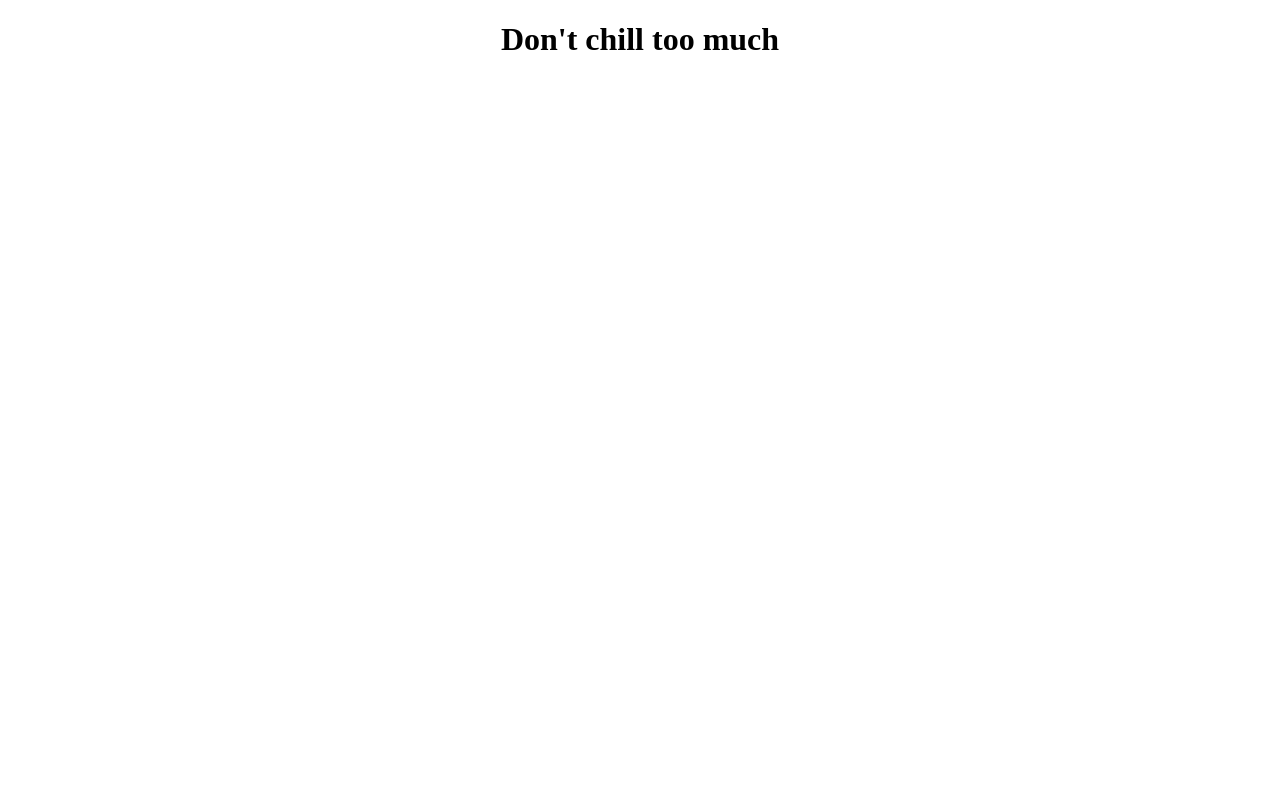
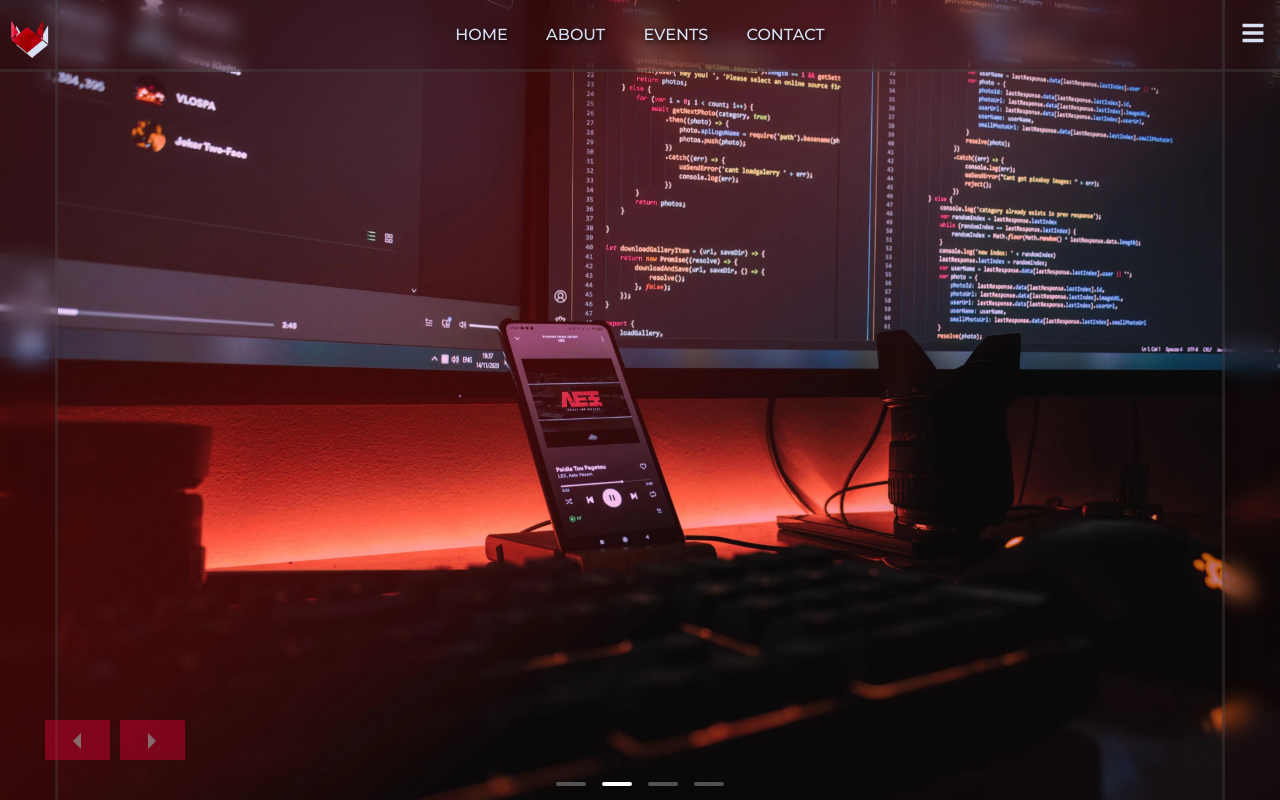
Before and after one commit to amansingh-gh/EMS, a React (Create React App) app: page / in a window 1280 px wide. Built offline with nearby package versions, Linux system fonts and the light colour scheme.

Commit message:
header section complete

```diff
--- a/package.json
+++ b/package.json
@@ -8,6 +8,8 @@
     "@testing-library/user-event": "^13.5.0",
     "react": "^18.2.0",
     "react-dom": "^18.2.0",
+    "react-icons": "^4.10.1",
+    "react-responsive-carousel": "^3.2.23",
     "react-scripts": "5.0.1",
     "web-vitals": "^2.1.4"
   },
--- a/src/App.jsx
+++ b/src/App.jsx
@@ -1,9 +1,10 @@
+import Header from './components/Header'
 import './assets/styles/App.css';
 
 function App() {
   return (
     <div className="App">
-      <h1>Don't chill too much</h1>
+      <Header/>
     </div>
   );
 }
--- a/src/assets/styles/App.css
+++ b/src/assets/styles/App.css
@@ -1,3 +1,242 @@
-h1{
-  text-align: center;
+/* google font url */
+@import url('https://fonts.googleapis.com/css2?family=Montserrat:ital,wght@0,100;0,200;0,300;0,400;0,500;0,600;0,700;0,800;0,900;1,100;1,200;1,300;1,400;1,500;1,600;1,700;1,800;1,900&family=Poppins:ital,wght@0,100;0,200;0,300;0,400;0,500;0,600;0,700;1,100;1,200&display=swap');
+
+/* font-family: 'Montserrat', sans-serif;
+font-family: 'Poppins', sans-serif; */
+
+/* google font url */
+
+
+/* variables */
+:root{
+  --white:rgb(218, 224, 243);
+  --red:rgb(238, 0, 59);
+  --orange:rgb(255, 60, 0);
+  --green:rgb(0, 255, 179);
 }
+/* variables */
+
+/* =================reset default Style===================== */
+*{
+  margin: 0;
+  padding: 0;
+  box-sizing: border-box;
+}
+body{
+  font-family: 'Montserrat', sans-serif;
+/* font-family: 'Poppins', sans-serif; */
+}
+/* =================reset default Style===================== */
+
+/* ================Header============== */
+#hero-section{
+  width: 100%;
+  height: 100vh;
+  position: relative;
+  overflow: hidden;
+}
+/* ---------------slider -------------- */
+.carousel-root {
+  width: 100%;
+  height: 100%;
+}
+.carousel .slider{
+  height: 100%;
+}
+.carousel .slide{
+  height: 100%;
+  user-select: none;
+}
+.carousel .slide > div{
+  height: 100%;
+}
+.carousel .slide img {
+  width: 100%;
+  height: 100%;
+  object-fit: cover;
+  user-select: none;
+}
+.carousel .thumbs-wrapper{
+  display: none;
+}
+.carousel.carousel-slider{
+  height: 100%;
+}
+.carousel .slider-wrapper{
+  height: 100%;
+}
+.carousel.carousel-slider .control-arrow{
+  height: 40px;
+  width: 65px;
+  background-color: var(--red) !important;
+  bottom: 5% !important;
+  top: initial !important;
+}
+.carousel .control-next.control-arrow{
+  left: calc(3.5vw + 75px);
+}
+.carousel .control-prev.control-arrow{
+  left: 3.5vw !important;
+}
+.slide.selected img{
+  animation: zoom 5s ease-out infinite alternate forwards;
+}
+.carousel .control-dots .dot{
+  width: 30px !important;
+  border-radius: 8px !important;
+  height: 4px !important;
+}
+
+@keyframes zoom {
+  0%{
+    transform: scale(1);
+  }
+  100%{
+    transform: scale(1.05);
+  }
+}
+.carousel .slide .content{
+  position: absolute;
+  top: 50%;
+  left: 50%;
+  transform: translate(-50%, -50%);
+  max-width: 900px;
+  width: 50%;
+  min-width: 300px;
+  color: var(--white);
+  display: flex;
+  flex-direction: column;
+  align-items: center;
+  gap: 15px;
+}
+.slider_heading{
+  text-transform: uppercase;
+  text-shadow: 3px 3px 5px rgb(0, 0, 0);
+  font-size: 2.2vw;
+}
+.slider_para{
+  /* font-family: 'Poppins', sans-serif; */
+    text-shadow: 3px 3px 5px rgb(0, 0, 0);
+    letter-spacing: 1px;
+    line-height: 1.5;
+    font-size: 1.2vw;
+}
+.highlight{
+  color: var(--orange);
+}
+.interesting_btn:hover{
+  cursor: pointer;
+  clip-path: none;
+}
+.interesting_btn{
+  border: 2px solid var(--orange);
+  outline: none;
+  width: 150px;
+  padding: 10px;
+  font-size: 1.3rem;
+  clip-path: polygon(5% 0, 95% 0, 100% 20%, 100% 80%, 100% 100%, 5% 100%, 0 80%, 0 0%);
+  background-color: var(--red);
+  color: white;
+  box-shadow: 5px 5px 20px -15px black;
+  transition: .4s;
+}
+
+/* ---------------slider -------------- */
+/* side bars */
+.header_sides{
+  position: absolute;
+  width: 4.5vw;
+  height: 100%;
+  z-index: 1;
+  top: 0;
+  background-color: rgba(32, 0, 0, 0.144);
+  backdrop-filter: blur(10px);
+  transition: .5s;
+}
+
+.header_sides.right_side{
+  right: 0;
+  border-left: 3px solid rgba(82, 82, 82, 0.322);
+}
+.header_sides.left_side{
+  border-right: 3px solid  rgba(82, 82, 82, 0.322);
+  left: 0;
+}
+.header_sides.right_side.active{
+  transform: translateX(100%);
+}
+.header_sides.left_side.active{
+  transform: translateX(-100%);
+}
+/* side bars */
+
+/* --------------nav----------- */
+#nav{
+  width: 100%;
+  height: 9vh;
+  position: fixed;
+  top: 0;
+  left: 0;
+  z-index: 10;
+  background-color: rgba(32, 0, 0, 0.144);
+  backdrop-filter: blur(10px);
+  border-bottom: 3px solid rgba(82, 82, 82, 0.322);
+  display: flex;
+  justify-content: space-between;
+}
+#nav .logo{
+  width: 4.5vw;
+  height: 100%;
+  display: flex;
+  align-items: center;
+  justify-content: center;
+  border-right: 3px solid rgba(82, 82, 82, 0.322);
+
+}
+.nav_logo{
+  width: 40px;
+  filter: drop-shadow(5px 5px 0px var(--white)) !important;
+}
+#nav .nav_links{
+  list-style: none;
+  display: flex;
+  align-items: center;
+  gap: 3vw;
+}
+#nav .nav_links .link:hover{
+  color: var(--orange);
+}
+#nav .nav_links .link{
+  text-decoration: none;
+  font-size: 1rem;
+  color:var(--white);
+  text-transform: uppercase;
+  font-family: 'Montserrat', sans-serif;
+  font-weight: 500;
+  text-shadow: 2px 2px 5px rgb(0, 0, 0) ;
+}
+#nav .nav_right{
+  width: 4.5vw;
+  border-left: 3px solid rgba(82, 82, 82, 0.322);
+  display: flex;
+  align-items: center;
+  justify-content: center;
+
+}
+#nav .nav_right .menu_btn{
+  background-color: transparent;
+  border: none;
+  outline: none;
+  color: var(--white);
+  cursor: pointer;
+}
+#nav .nav_right svg{
+  font-size: 1.5rem;
+}
+
+
+
+/* --------------nav----------- */
+
+
+/* ================Header============== */
--- /dev/null
+++ b/src/components/Header.jsx
@@ -0,0 +1,25 @@
+import React, {useState} from 'react';
+import Nav from './Nav'
+import Slider from './Slider'
+import './../assets/styles/App.css'
+
+
+const Header = () => {
+
+  const [isActive, setIsActive] = useState(true);
+
+  const toggleActive = () => {
+    setIsActive(!isActive);
+  };
+
+  return (
+    <header id='hero-section'>
+        <Nav toggleActive={toggleActive} />
+        <div className={`header_sides left_side ${isActive ? '' : 'active'}`}></div>
+        <div className={`right_side header_sides ${isActive ? '' :'active'}`}></div>
+        <Slider/>
+    </header>
+  );
+};
+
+export default Header;
--- /dev/null
+++ b/src/components/Nav.jsx
@@ -0,0 +1,26 @@
+import React from 'react';
+import './../assets/styles/App.css'
+import logo from './../assets/images/logo.webp'
+import { FaBars } from "react-icons/fa";
+const Nav = ({ toggleActive }) => {
+  return (
+    <nav id='nav'>
+      <div className="logo">
+        <img className='nav_logo' src={logo} alt="logo" />
+      </div>
+      <ul className='nav_links'>
+        <li><a className='link' href="/">Home</a></li>
+        <li><a className='link' href="/about">About</a></li>
+        <li><a className='link' href="/services">Events</a></li>
+        <li><a className='link' href="/contact">Contact</a></li>
+      </ul>
+      <div className="nav_right">
+        <button onClick={toggleActive} className='menu_btn'>
+            <FaBars/>
+        </button>
+      </div>
+    </nav>
+  );
+};
+
+export default Nav;
--- /dev/null
+++ b/src/components/Slider.jsx
@@ -0,0 +1,32 @@
+import React from "react";
+import { Carousel } from 'react-responsive-carousel';
+import 'react-responsive-carousel/lib/styles/carousel.min.css';
+import bg1 from './../assets/images/bg1.webp';
+import bg2 from './../assets/images/bg2.webp';
+import bg3 from './../assets/images/bg3.webp';
+import bg4 from './../assets/images/bg4.webp';
+
+const Slider = ()=>{
+    return(
+        <Carousel autoPlay={true} interval={5000} infiniteLoop={true} showStatus={false}>
+        <div>
+          <img src={bg1} alt="Slide 1" />
+          <div className="content">
+            <h1 className="slider_heading">Bots Clash, Gears Spin: Glory Awaits in <span className="highlight"> Robo War!</span></h1>
+            <p className="slider_para">Prepare for mechanized combat like never before! Join us at Robo War for fierce battles between custom robot cars. Feel the adrenaline as technology and strategy collide in a high-stakes showdown!</p>
+            <button className="interesting_btn">Interesting</button>
+          </div>
+        </div>
+        <div>
+          <img src={bg2} alt="Slide 2" />
+        </div>
+        <div>
+          <img src={bg3} alt="Slide 3" />
+        </div>
+        <div>
+          <img src={bg4} alt="Slide 4" />
+        </div>
+      </Carousel>
+    )
+}
+export default Slider;
```
Also changed, not shown: src/assets/images/logo.webp (added), 1 other file (tests, documents, lock files or other folders).
